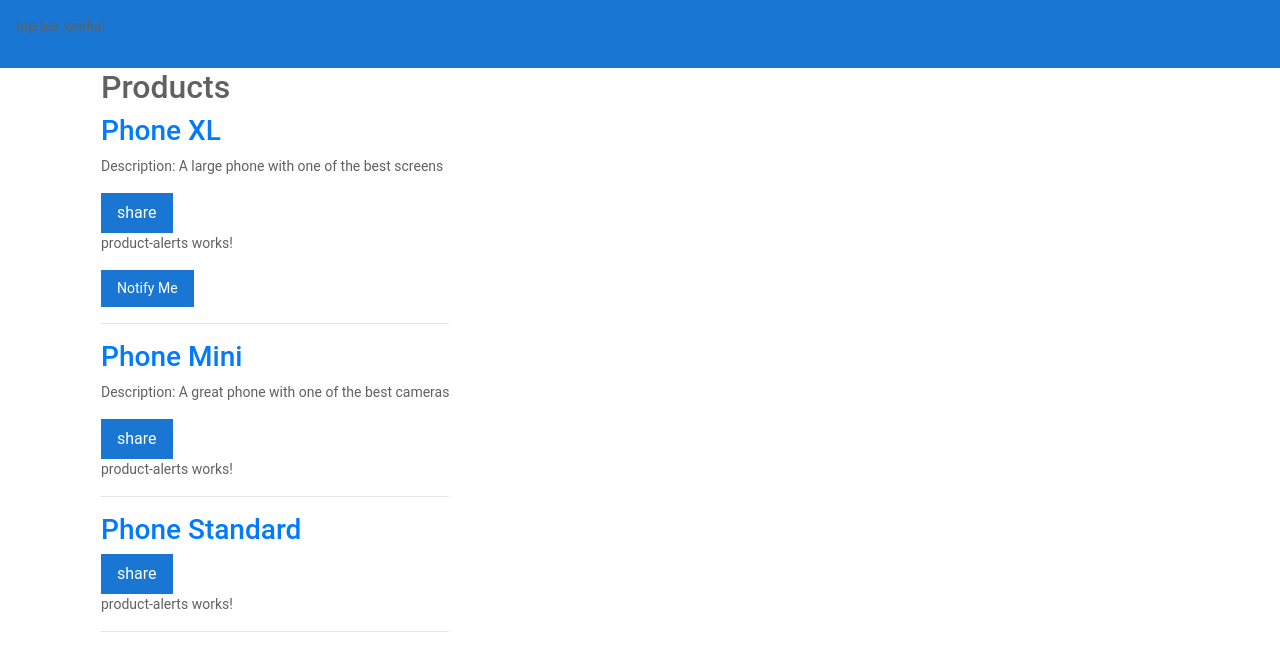
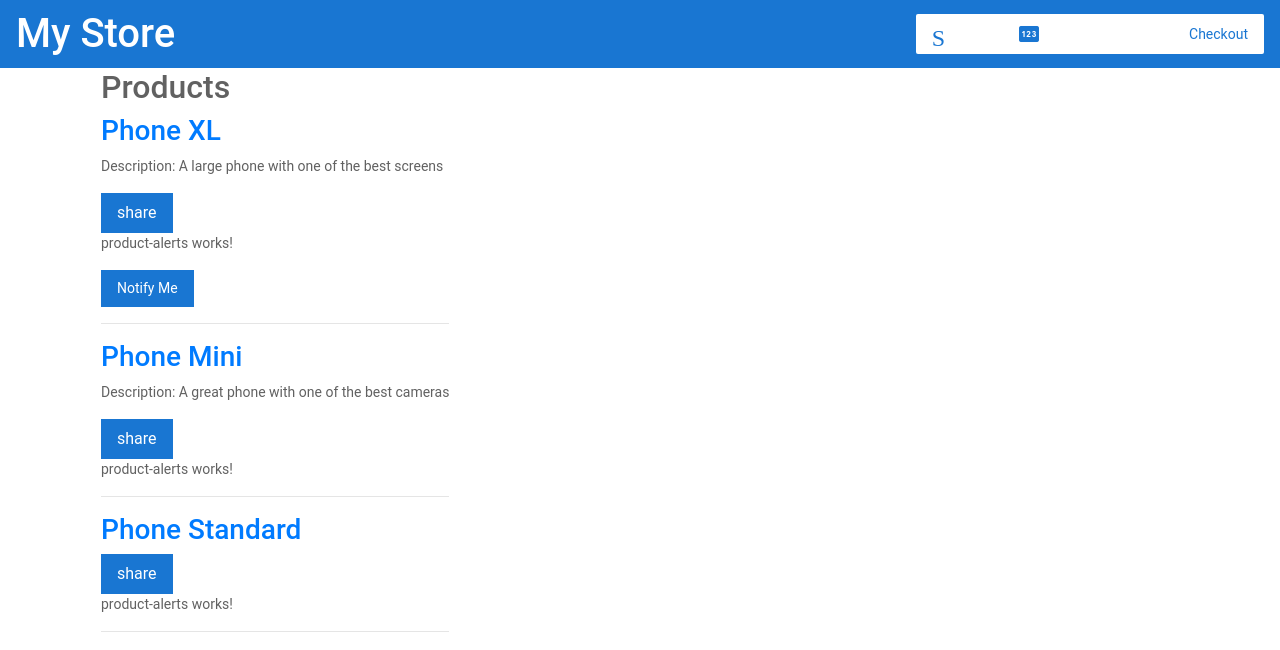
Before and after one commit to shintsal/angular-tutorial-mystore, an Angular app: page / in a window 1280 px wide. Shown: the top 650 px of the page. Built offline with nearby package versions, Linux system fonts and the light colour scheme.

Commit message:
lisää tiedot top-bar komponentti

```diff
--- a/src/app/top-bar/top-bar.component.html
+++ b/src/app/top-bar/top-bar.component.html
@@ -1 +1,5 @@
-<p>top-bar works!</p>
+<a [routerLink]="['/']">
+    <h1>My Store</h1>
+</a>
+
+<a [routerLink]="['/cart']" class="button fancy-button"><i class="material-icons">Shopping_cart</i>Checkout</a>
```
